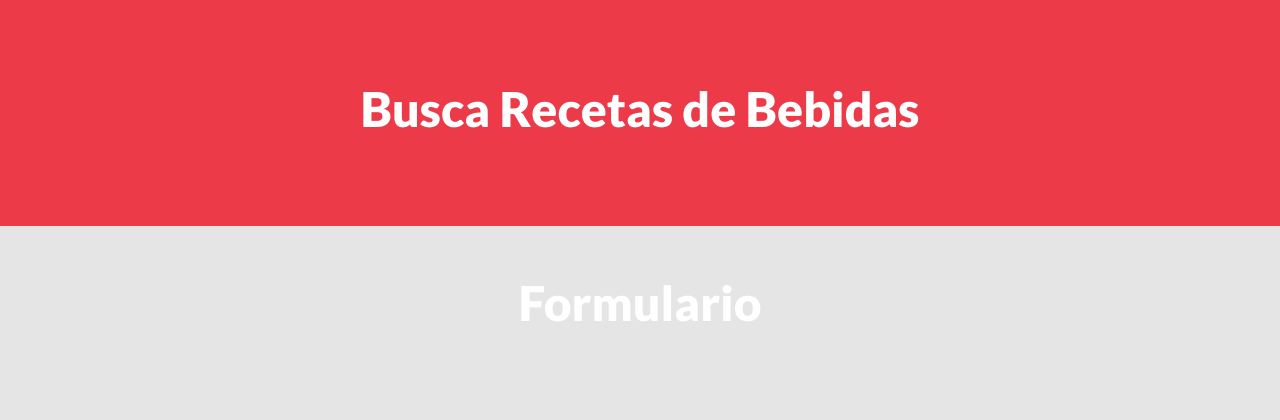
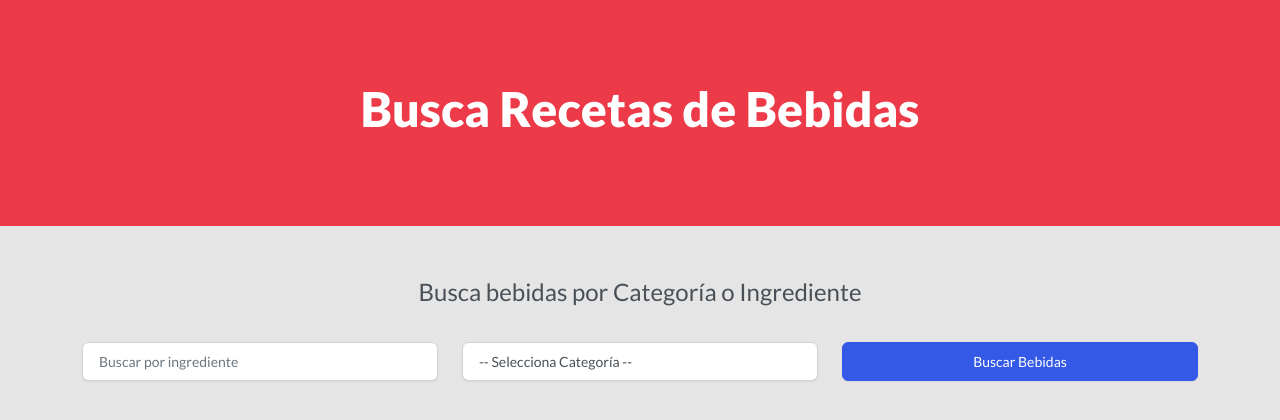
Before and after one commit to call0fcode/Buscador-de-Bebidas-React, a React (Vite) app: page / in a window 1280 px wide. Shown: the top 420 px of the page. Built offline with nearby package versions, Linux system fonts and the light colour scheme.

Commit message:
Add form

```diff
--- a/src/components/Formulario.jsx
+++ b/src/components/Formulario.jsx
@@ -1,7 +1,38 @@
 import React from "react";
 
 const Formulario = () => {
-  return <h1>Formulario</h1>;
+  return (
+    <form className="col-12">
+      <fieldset className="text-center mb-4">
+        <legend>Busca bebidas por Categoría o Ingrediente</legend>
+      </fieldset>
+
+      <div className="d-grid gap-2 d-md-flex gap-md-0 row">
+        <div className="col-md-4">
+          <input
+            type="text"
+            name="nombre"
+            className="form-control"
+            placeholder="Buscar por ingrediente"
+          />
+        </div>
+
+        <div className="col-md-4">
+          <select name="categoria" className="form-control">
+            <option value="">-- Selecciona Categoría --</option>
+          </select>
+        </div>
+
+        <div className="col-md-4 d-grid">
+          <input
+            type="submit"
+            className="btn btn-primary"
+            value="Buscar Bebidas"
+          />
+        </div>
+      </div>
+    </form>
+  );
 };
 
 export default Formulario;
```
